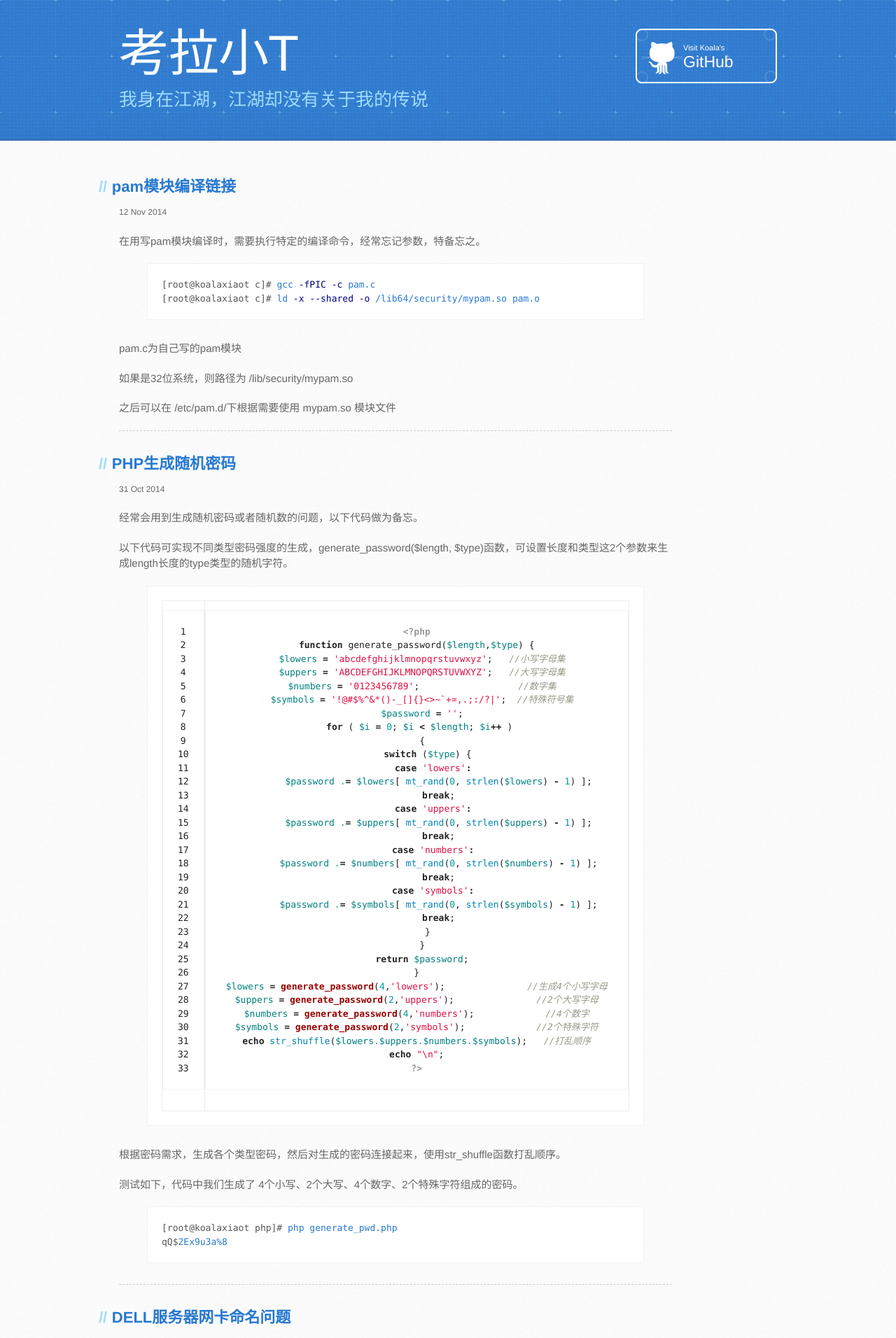
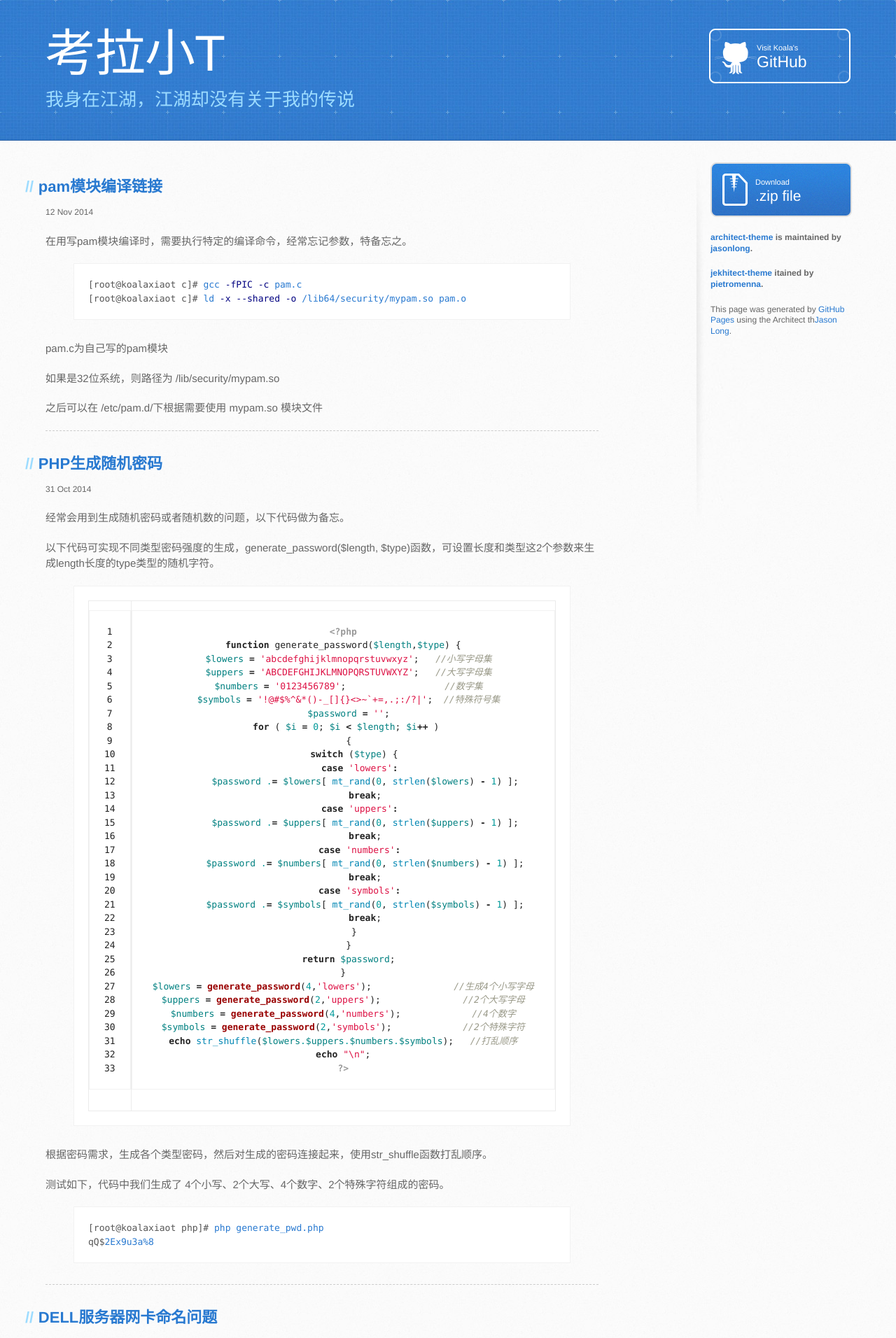
Before and after one commit to koalaxiaot/koalaxiaot.github.com, a Jekyll site: the page built from index.html, in a window 1280 px wide. Shown: the top 1912 px of the page at 70% size. Built offline with Jekyll 4.4.1, drawn with Linux system fonts in a browser that asks for light colours.

Commit message:
change width

```diff
--- a/stylesheets/stylesheet.css
+++ b/stylesheets/stylesheet.css
@@ -479,7 +479,8 @@ header h2 {
 
 .inner {
   position: relative;
-  width: 940px;
+  /**width: 940px;**/
+  width: 1150px;
   margin: 0 auto;
 }
 
@@ -490,6 +491,7 @@ header h2 {
 
 #main-content {
   float: left;
+  /**width: 690px;**/
   width: 790px;
 }
 
```
